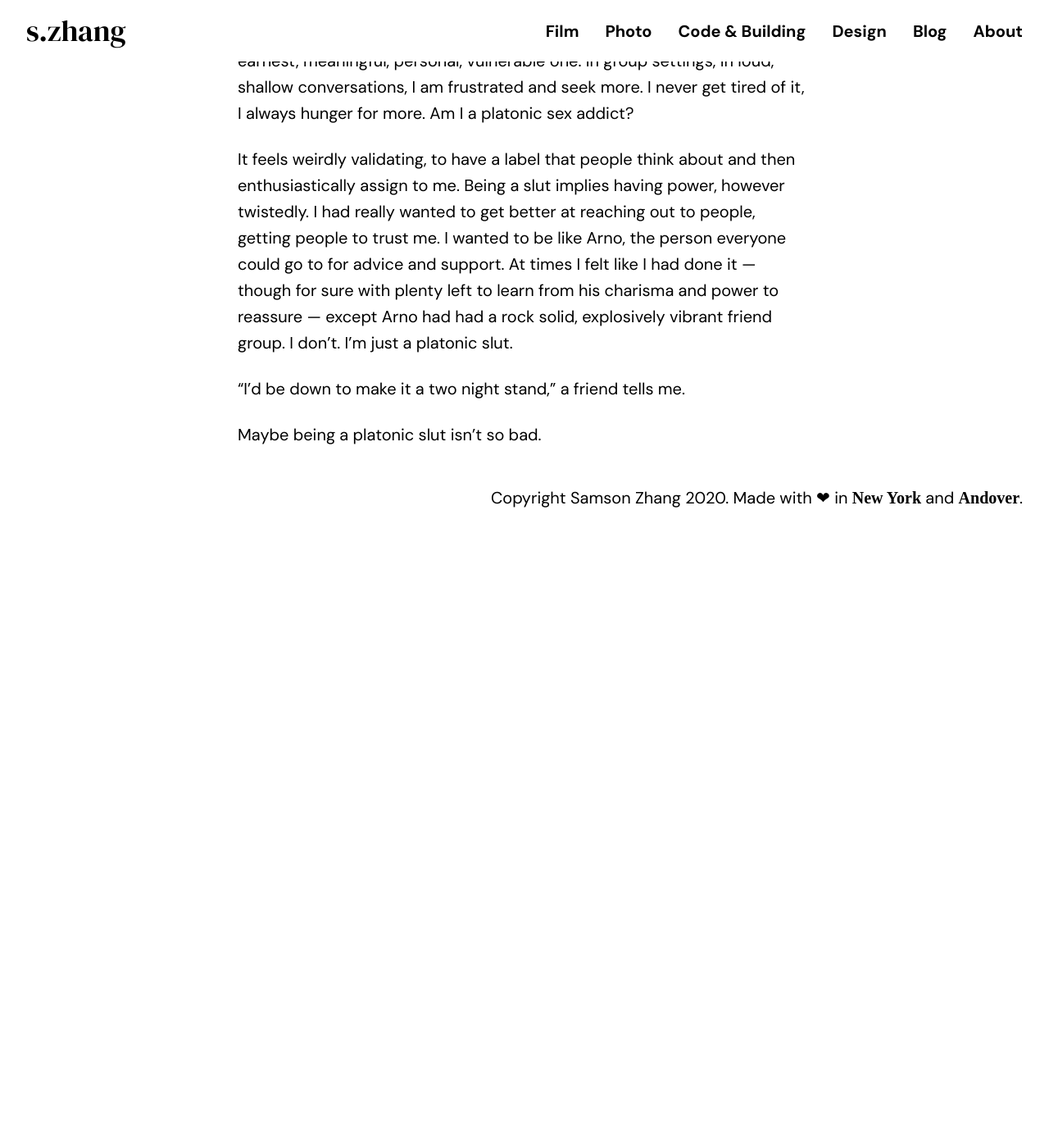
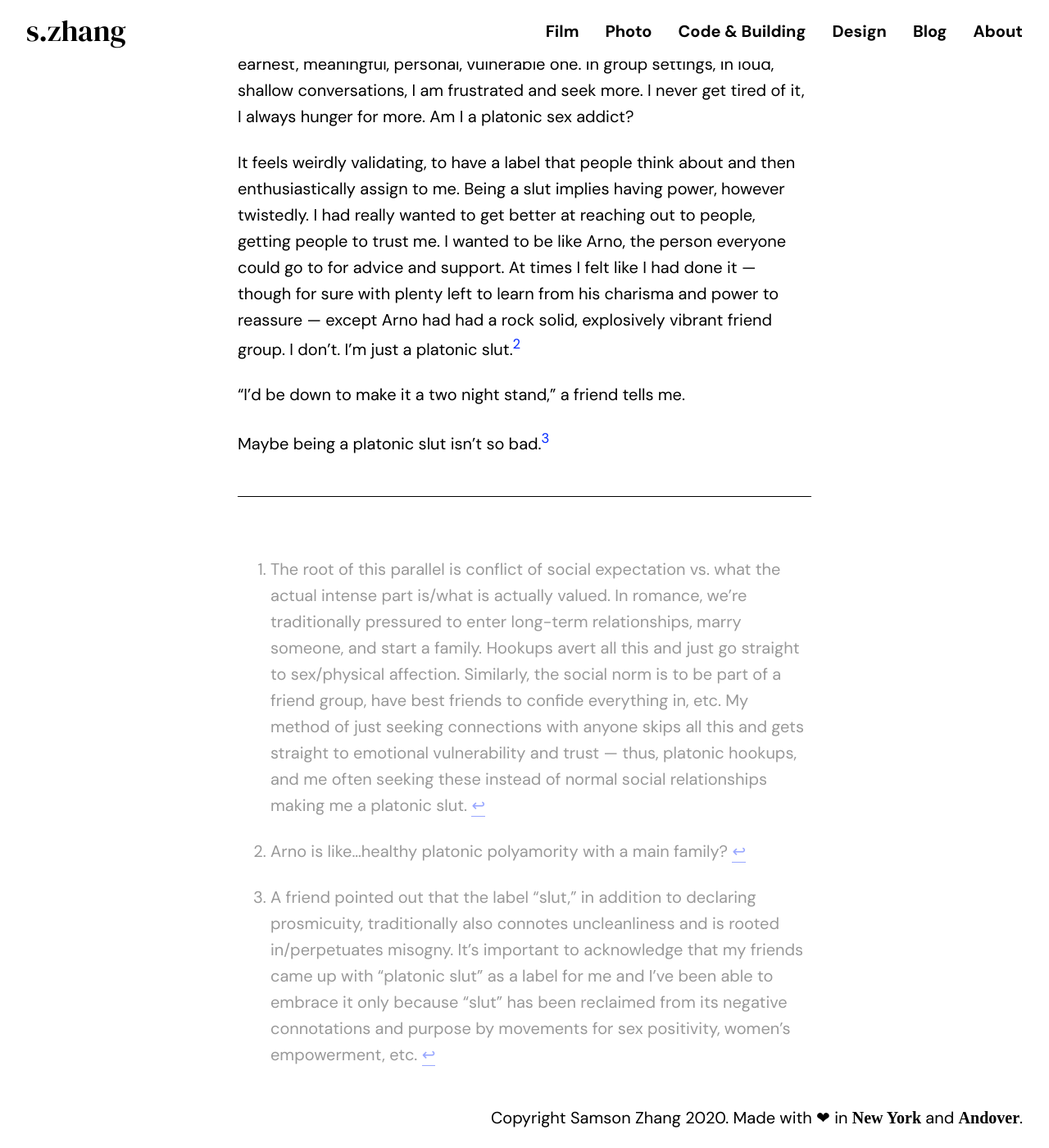
Before and after one commit to wwsalmon/portfolio, a Jekyll site: the page built from _posts/2020-02-22-platonic-slut.md, in a window 1280 px wide and 1400 px high, scrolled down 1169 px. Shown: the whole window at 82% size. Built offline with Jekyll 4.4.1, drawn with Linux system fonts in a browser that asks for light colours; some web fonts are replaced; before the commit the page ends 1813 px from its top, so only the background shows below that; some of the changed text lies outside the part shown.

Commit message:
Add footnotes to "platonic slut"

```diff
--- a/_posts/2020-02-22-platonic-slut.md
+++ b/_posts/2020-02-22-platonic-slut.md
@@ -19,8 +19,14 @@ In the past few days, I realized just how many people this applied to. Teammates
 
 I enjoy good conversations with good people more than anything else, often setting aside work or sleep in pursuit of it. During Phillipian, I went on for hours every single night; over breaks and now without Phillipian, I rotate through friends old and new on Messenger. I flaunt my platonic promiscuity and always seek it, push every comment and conversation towards an earnest, meaningful, personal, vulnerable one. In group settings, in loud, shallow conversations, I am frustrated and seek more. I never get tired of it, I always hunger for more. Am I a platonic sex addict?
 
-It feels weirdly validating, to have a label that people think about and then enthusiastically assign to me. Being a slut implies having power, however twistedly. I had really wanted to get better at reaching out to people, getting people to trust me. I wanted to be like Arno, the person everyone could go to for advice and support. At times I felt like I had done it — though for sure with plenty left to learn from his charisma and power to reassure — except Arno had had a rock solid, explosively vibrant friend group. I don’t. I’m just a platonic slut.
+It feels weirdly validating, to have a label that people think about and then enthusiastically assign to me. Being a slut implies having power, however twistedly. I had really wanted to get better at reaching out to people, getting people to trust me. I wanted to be like Arno, the person everyone could go to for advice and support. At times I felt like I had done it — though for sure with plenty left to learn from his charisma and power to reassure — except Arno had had a rock solid, explosively vibrant friend group. I don’t. I’m just a platonic slut.[^arno]
 
 “I’d be down to make it a two night stand,” a friend tells me.
 
-Maybe being a platonic slut isn’t so bad.
+Maybe being a platonic slut isn’t so bad.[^caveat]
+
+[^def]: The root of this parallel is conflict of social expectation vs. what the actual intense part is/what is actually valued. In romance, we're traditionally pressured to enter long-term relationships, marry someone, and start a family.  Hookups avert all this and just go straight to sex/physical affection. Similarly, the social norm is to be part of a friend group, have best friends to confide everything in, etc. My method of just seeking connections with anyone skips all this and gets straight to emotional vulnerability and trust — thus, platonic hookups, and me often seeking these instead of normal social relationships making me a platonic slut.
+
+[^arno]: Arno is like...healthy platonic polyamority with a main family?
+
+[^caveat]: A friend pointed out that the label "slut," in addition to declaring prosmicuity, traditionally also connotes uncleanliness and is rooted in/perpetuates misogny. It's important to acknowledge that my friends came up with "platonic slut" as a label for me and I've been able to embrace it only because "slut" has been reclaimed from its negative connotations and purpose by movements for sex positivity, women's empowerment, etc.
```
Also changed, not shown: other parts of _posts/2020-02-22-platonic-slut.md (+1 -1 lines).
